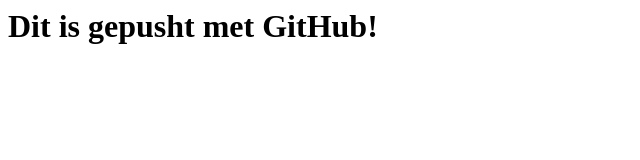
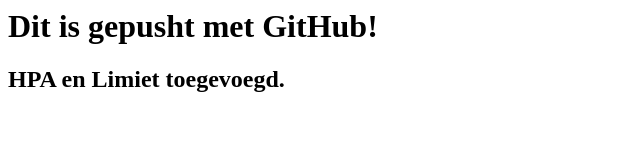
Before and after one commit to vickylimen1/projectk3s, a plain HTML site: page index.html in a window 1280 px wide. Shown: the whole page, without its empty margins (0-640 px from the left). Drawn offline with Linux system fonts and the light colour scheme.

Commit message:
Tekst aangepast in index.html

```diff
--- a/index.html
+++ b/index.html
@@ -1,5 +1,6 @@
 <html>
   <body>
     <h1>Dit is gepusht met GitHub!</h1>
+    <h2>HPA en Limiet toegevoegd.</h2>
   </body>
 </html>
```
